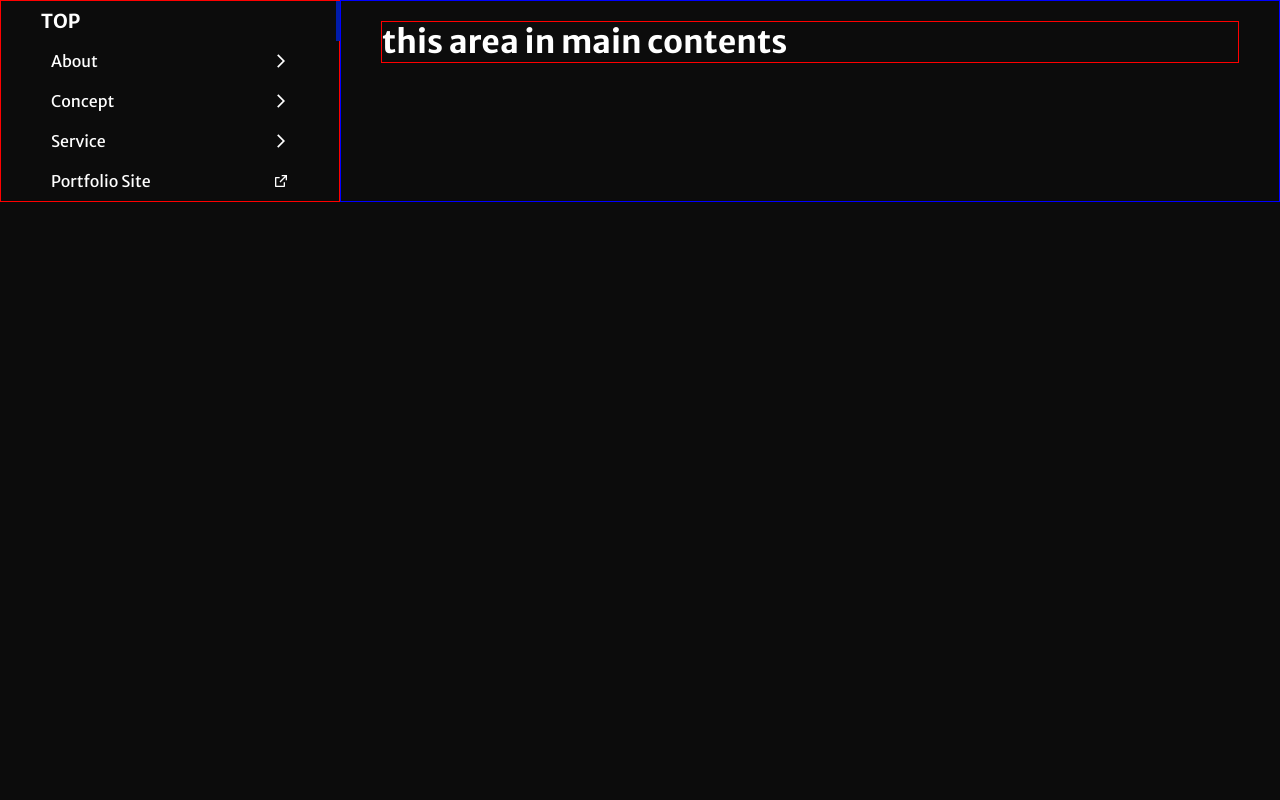
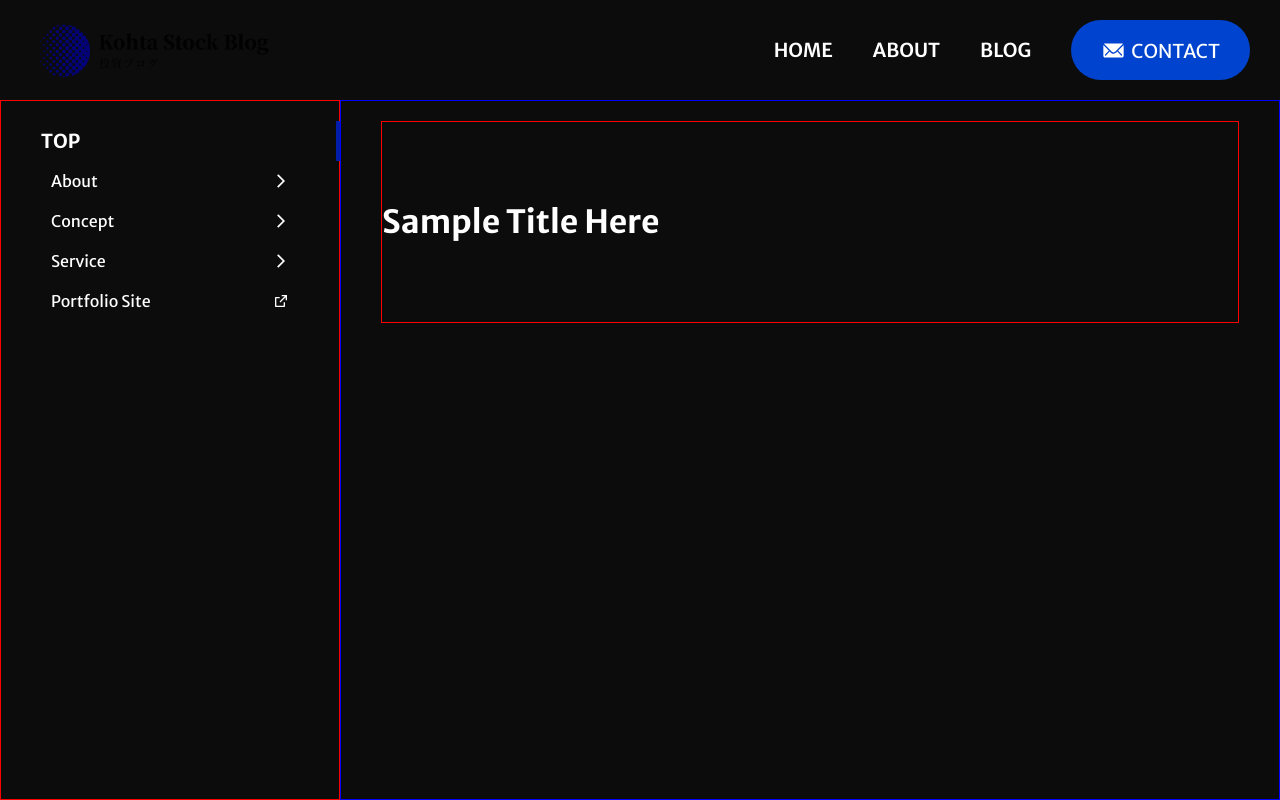
Before and after one commit to kohta9521/Stock_Blog_kohta_2025, a Next.js app: page / in a window 1280 px wide. Built offline with nearby package versions, Linux system fonts and the light colour scheme.

Commit message:
add new maincontents hero section

```diff
--- a/src/app/page.tsx
+++ b/src/app/page.tsx
@@ -6,10 +6,20 @@ import Main from "@/components/organisms/Main";
 import SideBar from "@/components/organisms/SideBar";
 import SideSecTitle from "@/components/atoms/SideSecTitle";
 import SideSecLink from "@/components/atoms/SideSecLink";
+import Hero from "@/components/organisms/Hero";
+import Header from "@/components/organisms/Header";
+import ListItem from "@/components/atoms/ListItem";
+import ListBlockItem from "@/components/atoms/ListBlockItem";
 
 export default function Home() {
   return (
     <div>
+      <Header>
+        <ListItem id="home" text="HOME" href="/" />
+        <ListItem id="about" text="ABOUT" href="/" />
+        <ListItem id="blog" text="BLOG" href="/" />
+        <ListBlockItem id="contact" text="CONTACT" href="/" />
+      </Header>
       <DefaultFlexLayout
         id="blog-page-layout"
         leftChildren={
@@ -49,7 +59,7 @@ export default function Home() {
         }
         rightChildren={
           <Main id="top main">
-            <h1>this area in main contents</h1>
+            <Hero />
           </Main>
         }
       />
--- a/src/components/atoms/styles/ListItem.module.scss
+++ b/src/components/atoms/styles/ListItem.module.scss
@@ -8,7 +8,7 @@
       font-size: var(--large);
       font-weight: 600;
       line-height: normal;
-      color: var(--main-black);
+      color: var(--main-white);
       transition: color 0.3s ease-in-out;
       &::after {
         content: "";
--- a/src/components/organisms/Hero.tsx
+++ b/src/components/organisms/Hero.tsx
@@ -5,16 +5,11 @@ import styles from "./styles/Hero.module.scss";
 
 // components
 
-// props
-export type HeroProps = {
-  children: React.ReactNode;
-};
-
-const Hero = ({ children }: HeroProps) => {
+const Hero = () => {
   return (
     <div className={styles.hero}>
       <div className={styles.container}>
-        <div className={styles.topBlogBox}>{children}</div>
+        <h1 className={styles.title}>Sample Title Here</h1>
       </div>
     </div>
   );
--- a/src/components/organisms/styles/Hero.module.scss
+++ b/src/components/organisms/styles/Hero.module.scss
@@ -1,11 +1,10 @@
 .hero {
   width: 100%;
-  height: calc(100vh - 100px);
+  height: auto;
   padding: 80px 0px;
   .container {
     width: 1000%;
     max-width: 1280px;
-    margin: 0 auto;
     .topBlogBox {
       width: 100%;
     }
--- a/src/components/organisms/styles/SideBar.module.scss
+++ b/src/components/organisms/styles/SideBar.module.scss
@@ -0,0 +1,15 @@
+.sidebar {
+  width: 100%;
+  height: calc(100vh - 100px);
+  padding: 20px 0px;
+}
+
+@media screen and (max-width: 1280px) {
+  .sidebar {
+  }
+}
+
+@media screen and (max-width: 768px) {
+  .sidebar {
+  }
+}
--- a/src/components/templates/styles/DefaultFlexLayout.module.scss
+++ b/src/components/templates/styles/DefaultFlexLayout.module.scss
@@ -1,5 +1,6 @@
 .main {
   width: 100vw;
+  height: calc(100vh - 100px);
   display: flex;
   .left {
     width: 340px;
```
Also changed, not shown: src/components/templates/DefaultFlexLayout.tsx (line endings or trailing spaces).
